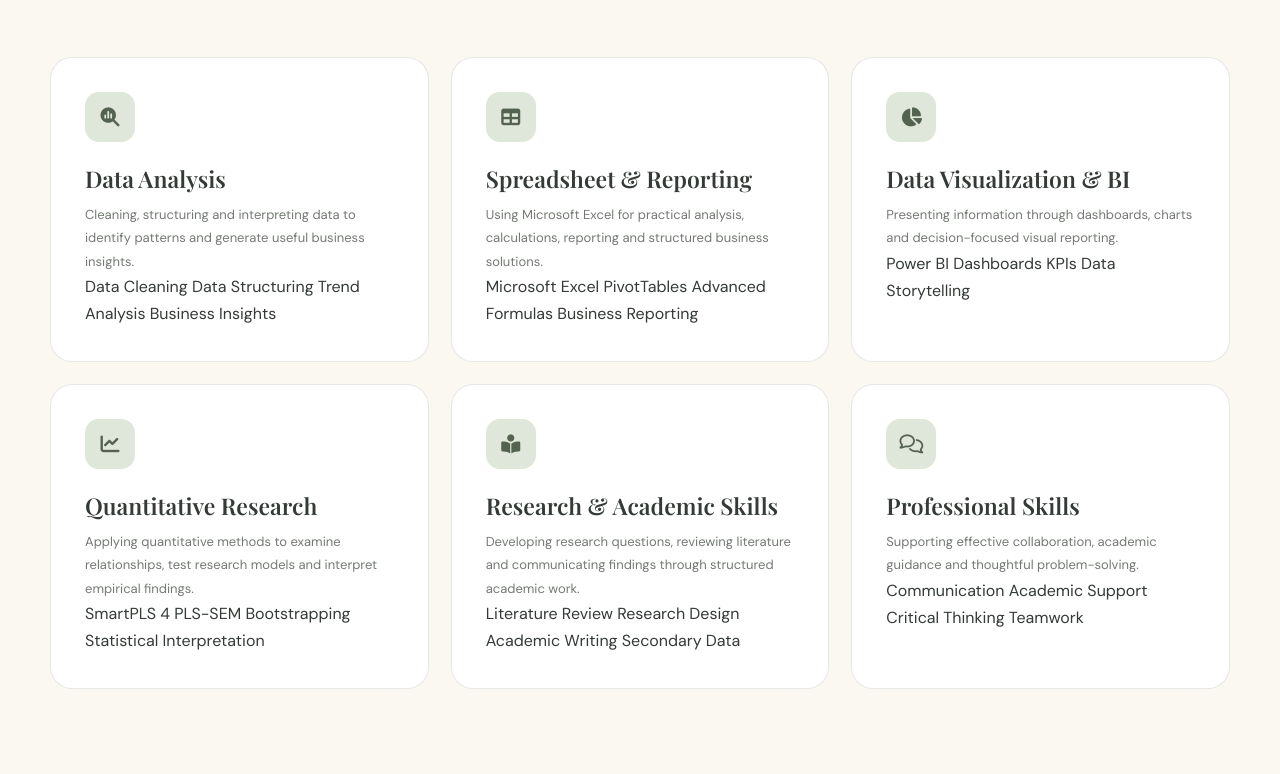
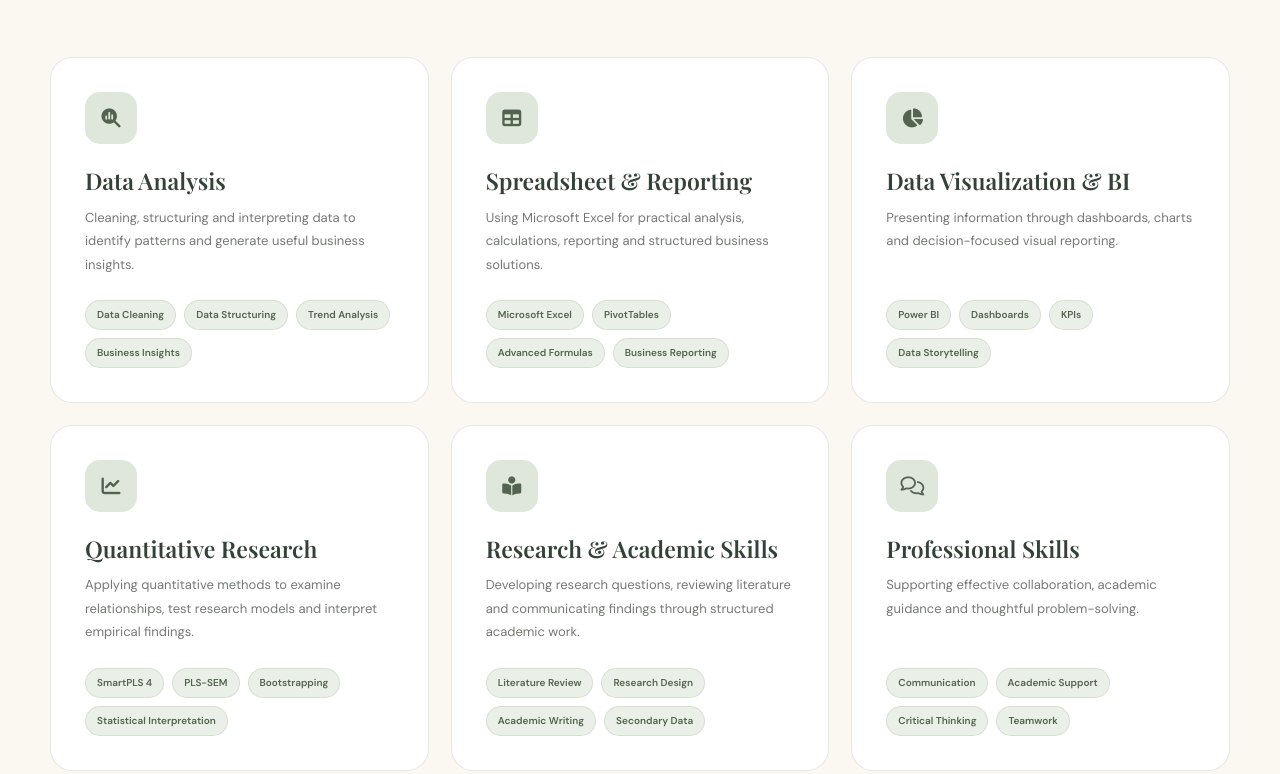
Before and after one commit to marufa4412/my-blog, a plain HTML site: page index.html in a window 1280 px wide. Shown: the part 3084-3858 px from the top of the page. Drawn offline with nearby package versions, Linux system fonts and the light colour scheme; a web font is replaced by a local one.

Commit message:
Update style.css

```diff
--- a/style.css
+++ b/style.css
@@ -1426,17 +1426,24 @@ p {
 
 .skill-card {
 
+    min-height: 330px;
+
+    display: flex;
+
+    flex-direction: column;
+
     padding: 34px;
 
     border-radius: 22px;
 
-    background: white;
+    background: var(--white);
 
     border: 1px solid var(--border);
 
     transition:
         transform 0.35s ease,
-        box-shadow 0.35s ease;
+        box-shadow 0.35s ease,
+        border-color 0.35s ease;
 
 }
 
@@ -1445,16 +1452,19 @@ p {
 
     transform: translateY(-8px);
 
+    border-color:
+        rgba(83, 99, 79, 0.24);
+
     box-shadow: var(--shadow);
 
 }
 
 
-.skill-card i {
-
-    width: 50px;
-
-    height: 50px;
+.skill-icon {
+
+    width: 52px;
+
+    height: 52px;
 
     display: flex;
 
@@ -1462,14 +1472,21 @@ p {
 
     justify-content: center;
 
+    flex-shrink: 0;
+
     margin-bottom: 24px;
 
-    border-radius: 14px;
+    border-radius: 15px;
 
     background: var(--sage-soft);
 
     color: var(--sage-dark);
 
+}
+
+
+.skill-icon i {
+
     font-size: 19px;
 
 }
@@ -1477,7 +1494,9 @@ p {
 
 .skill-card h3 {
 
-    margin-bottom: 10px;
+    margin-bottom: 11px;
+
+    color: var(--forest);
 
     font-size: 23px;
 
@@ -1486,9 +1505,76 @@ p {
 
 .skill-card p {
 
+    margin-bottom: 24px;
+
     color: var(--muted);
 
     font-size: 13px;
+
+    line-height: 1.8;
+
+}
+
+
+.skill-tags {
+
+    display: flex;
+
+    flex-wrap: wrap;
+
+    gap: 8px;
+
+    margin-top: auto;
+
+}
+
+
+.skill-tags span {
+
+    display: inline-flex;
+
+    align-items: center;
+
+    justify-content: center;
+
+    min-height: 30px;
+
+    padding: 6px 11px;
+
+    border-radius: 100px;
+
+    background:
+        rgba(223, 230, 218, 0.65);
+
+    border:
+        1px solid
+        rgba(83, 99, 79, 0.12);
+
+    color: var(--sage-dark);
+
+    font-size: 10px;
+
+    font-weight: 600;
+
+    line-height: 1.2;
+
+    transition:
+        background 0.25s ease,
+        transform 0.25s ease;
+
+}
+
+
+.skill-card:hover .skill-tags span {
+
+    background: var(--sage-soft);
+
+}
+
+
+.skill-tags span:hover {
+
+    transform: translateY(-1px);
 
 }
 
@@ -2983,6 +3069,13 @@ p {
     }
 
 
+    .skill-card {
+
+        min-height: auto;
+
+    }
+
+
     .project-content {
 
         padding: 34px;
@@ -3184,6 +3277,20 @@ p {
     }
 
 
+    .skill-card {
+
+        padding: 28px;
+
+    }
+
+
+    .skill-card h3 {
+
+        font-size: 21px;
+
+    }
+
+
     .journal-image {
 
         height: 300px;
```
